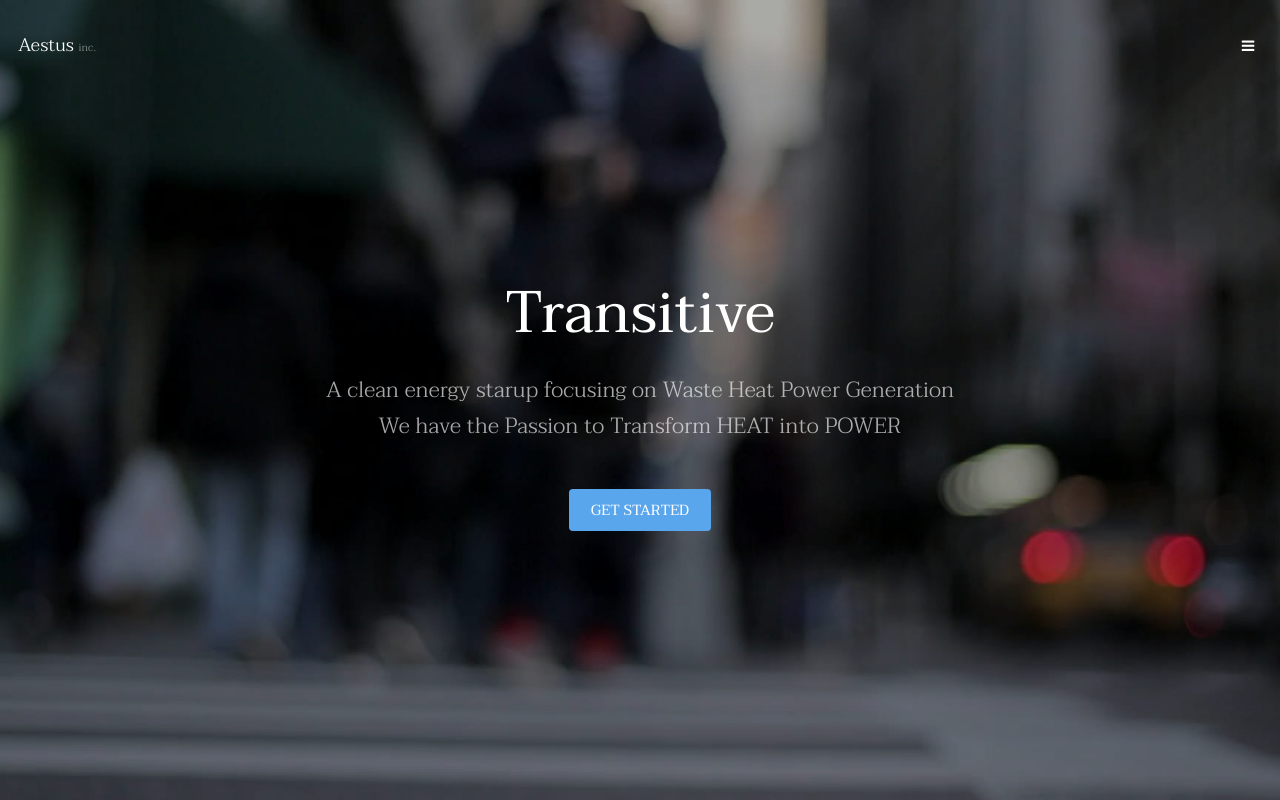
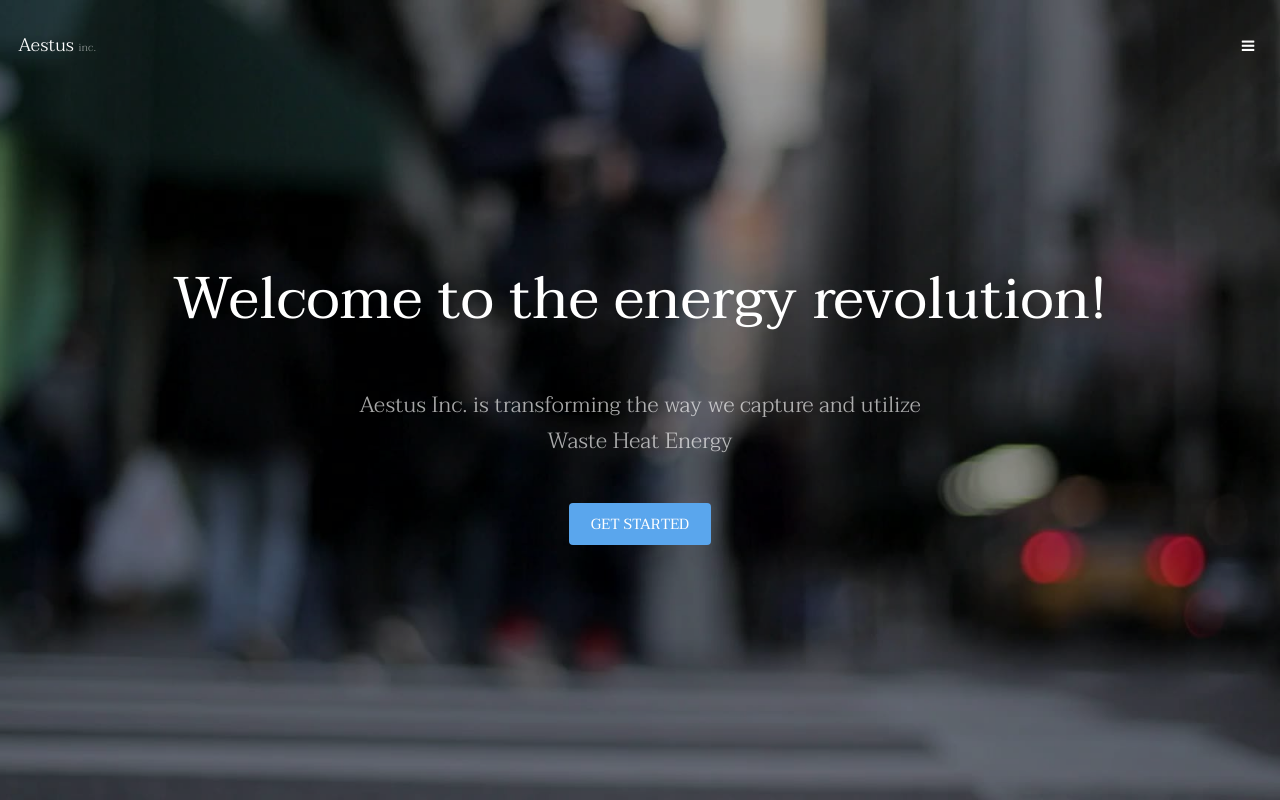
Before and after one commit to frznap/aestus-website-content, a plain HTML site: page index.html in a window 1280 px wide. Shown: the top 800 px of the page. Drawn offline with Linux system fonts and the light colour scheme.

Commit message:
title change

```diff
--- a/index.html
+++ b/index.html
@@ -36,9 +36,10 @@
 		-->
 			<section id="banner" data-video="images/banner">
 				<div class="inner">
-					<h1>Transitive</h1>
-					<p>A clean energy starup focusing on Waste Heat Power Generation<br />
-					We have the Passion to Transform HEAT into POWER</p>
+					<h1>Welcome to the energy revolution!</h1>
+					<p><p>
+					<p>Aestus Inc. is transforming the way we capture and utilize <br />
+					Waste Heat Energy</p>
 					<a href="#one" class="button special scrolly">Get Started</a>
 				</div>
 			</section>
```
